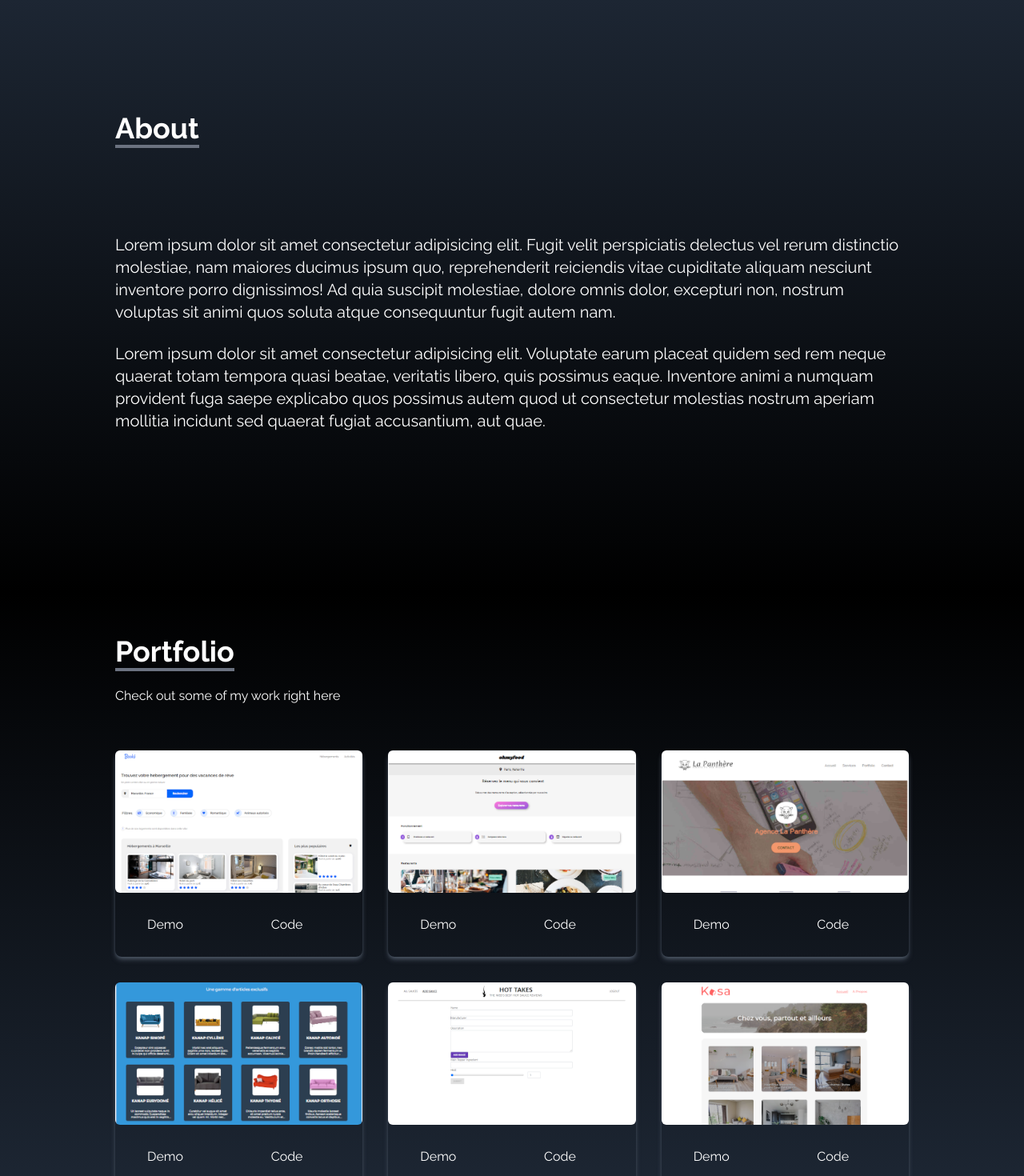
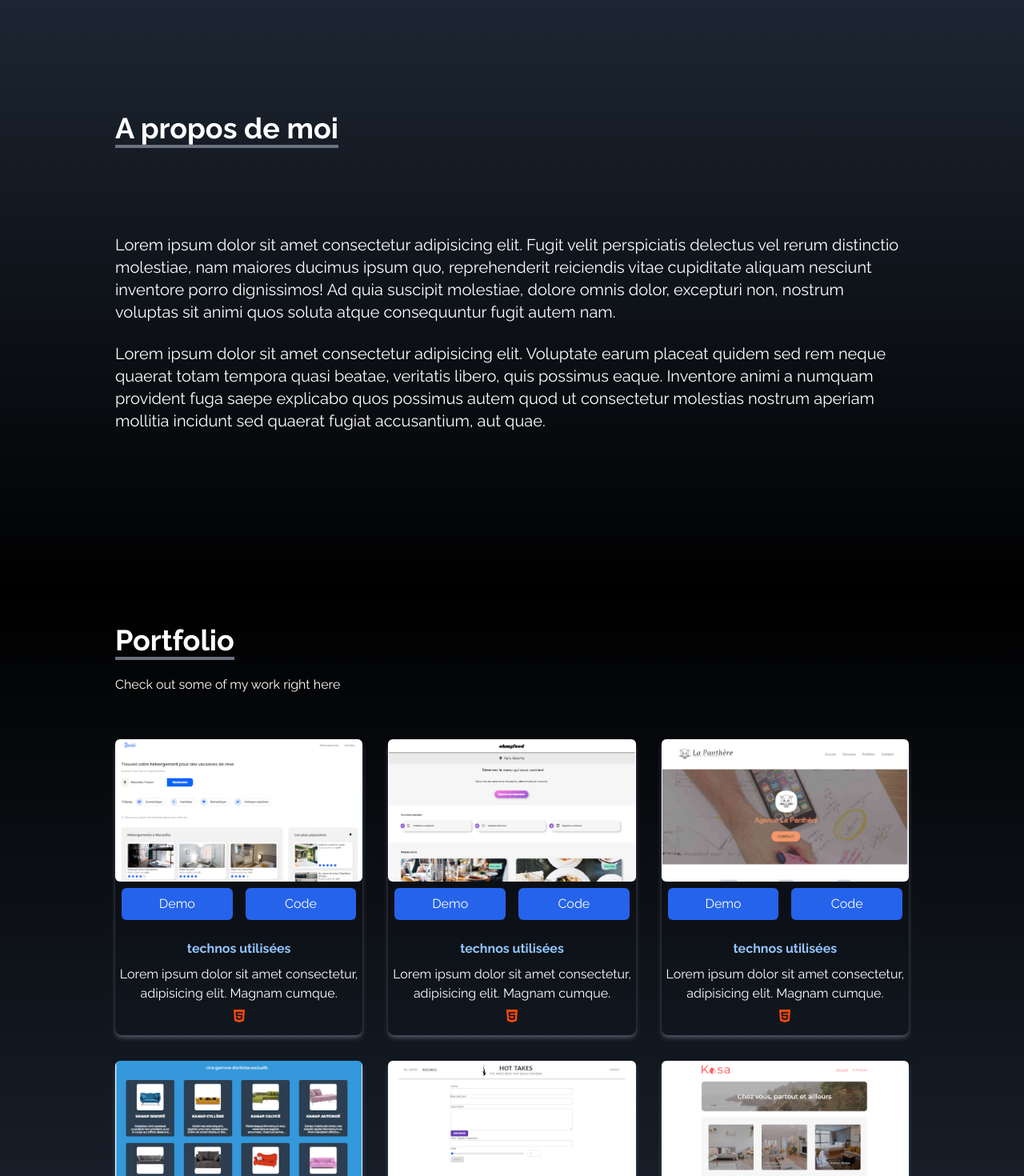
Before and after one commit to Manidoux41/portfolio-manidev2, a React (Vite) app: page / in a window 1280 px wide. Shown: the part 860-2330 px from the top of the page at 80% size. Built offline with nearby package versions, Linux system fonts and the light colour scheme.

Commit message:
add description

```diff
--- a/src/components/About.jsx
+++ b/src/components/About.jsx
@@ -5,7 +5,7 @@ const About = () => {
     <div name='about' className='w-full h-screen bg-gradient-to-b from-gray-800 to-black text-white'>
         <div className=' max-w-screen-lg p-4 mx-auto flex flex-col justify-center w-full h-full'>
             <div className='pb-8'>
-                <p className='text-4xl font-bold inline border-b-4 border-gray-500'>About</p>
+                <p className='text-4xl font-bold inline border-b-4 border-gray-500'>A propos de moi</p>
             </div>
             <p className='text-xl mt-20 '>Lorem ipsum dolor sit amet consectetur adipisicing elit. Fugit velit perspiciatis delectus vel rerum distinctio molestiae, nam maiores ducimus ipsum quo, reprehenderit reiciendis vitae cupiditate aliquam nesciunt inventore porro dignissimos! Ad quia suscipit molestiae, dolore omnis dolor, excepturi non, nostrum voluptas sit animi quos soluta atque consequuntur fugit autem nam.
             </p>
--- a/src/components/Portfolio.jsx
+++ b/src/components/Portfolio.jsx
@@ -5,6 +5,7 @@ import lapanthere from "../assets/portfolio/lapanthere.png";
 import kanap from "../assets/portfolio/kanap.png";
 import pikante from "../assets/portfolio/pikante.png";
 import kasa from "../assets/portfolio/kasa.png";
+import html from '../assets/technos/html.png';
 
 const Portfolio = () => {
   const portfolios = [
@@ -49,9 +50,9 @@ const Portfolio = () => {
   return (
     <div
       name="portfolio"
-      className="bg-gradient-to-b from-black to-gray-800 w-full text-white md:h-screen"
+      className="bg-gradient-to-b from-black to-gray-800 w-full text-white md:h-full"
     >
-      <div className="max-w-screen-lg p-4 mx-auto flex flex-col justify-center w-full h-full">
+      <div className="max-w-screen-lg py-10 px-4 mx-auto flex flex-col justify-center w-full h-full">
         <div className="pb-8">
           <p className="text-4xl font-bold inline border-b-4 border-gray-500">Portfolio</p>
           <p className=" py-6">Check out some of my work right here</p>
@@ -65,12 +66,19 @@ const Portfolio = () => {
                 className="object-cover rounded-md duration-200 hover:scale-105"
               />
               <div className="flex items-center justify-center">
-                <a href={demo} className="w-1/2 px-6 py-3 m-4 duration-200 hover:scale-105">
+                <a href={demo} className=" bg-blue-600 text-center rounded-md w-1/2 px-6 py-2 m-2 duration-200 hover:scale-105 hover:bg-blue">
                   Demo
                 </a>
-                <a href={code} className="w-1/2 px-6 py-3 m-4 duration-200 hover:scale-105">
+                <a href={code} className=" bg-blue-600 text-center rounded-md w-1/2 px-6 py-2 m-2 duration-200 hover:scale-105 hover:bg-blue">
                   Code
                 </a>
+              </div>
+              <div className="flex flex-col items-center py-4 w-full mx-auto">
+                <p className="font-bold text-blue-300">technos utilisées</p>
+                <p className="py-2 text-center">Lorem ipsum dolor sit amet consectetur, adipisicing elit. Magnam cumque.</p>
+                <div className="flex justify-center">
+                  <img src={html} alt="technos"  className="h-4 w-4"/>
+                </div>
               </div>
             </div>
         ))}
```
